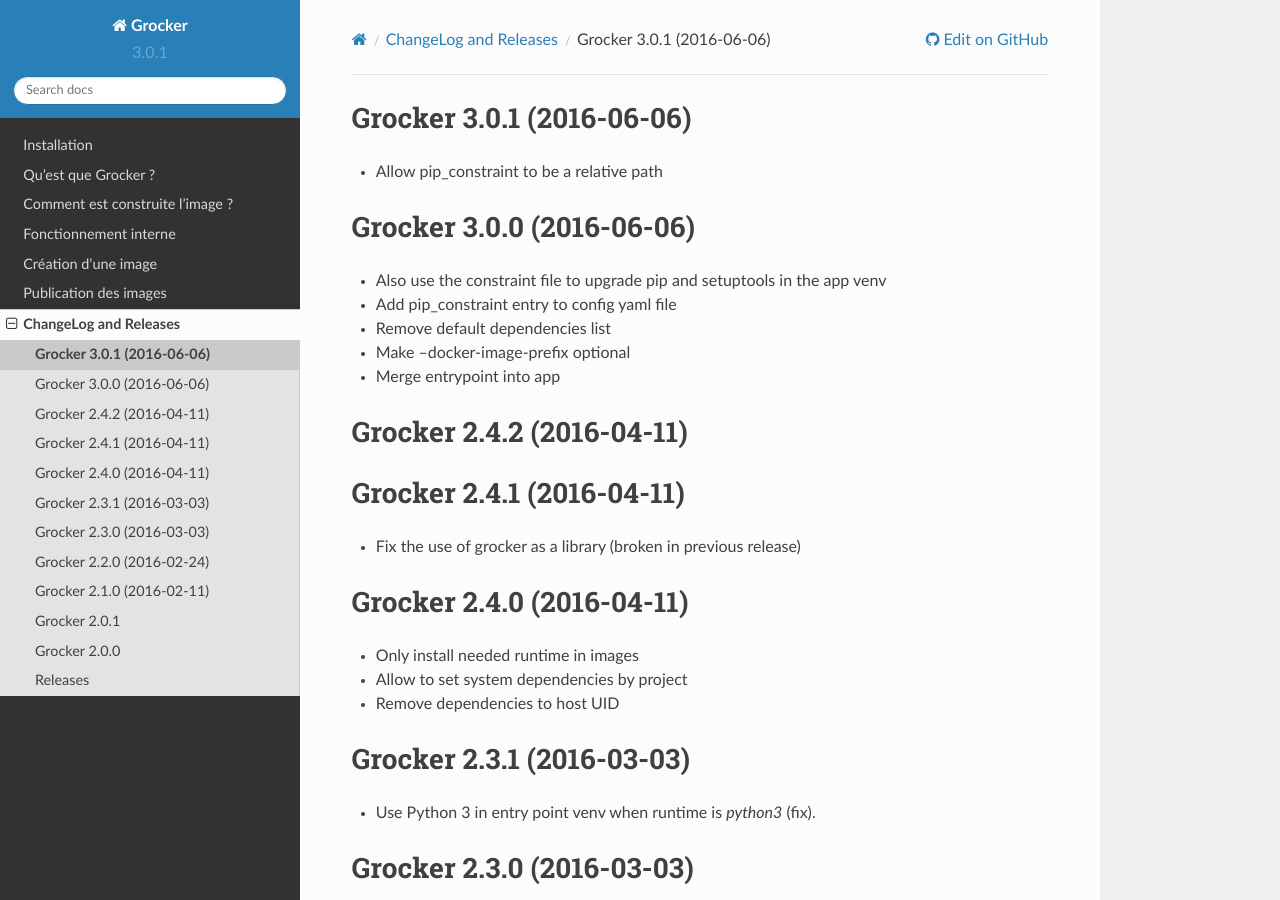
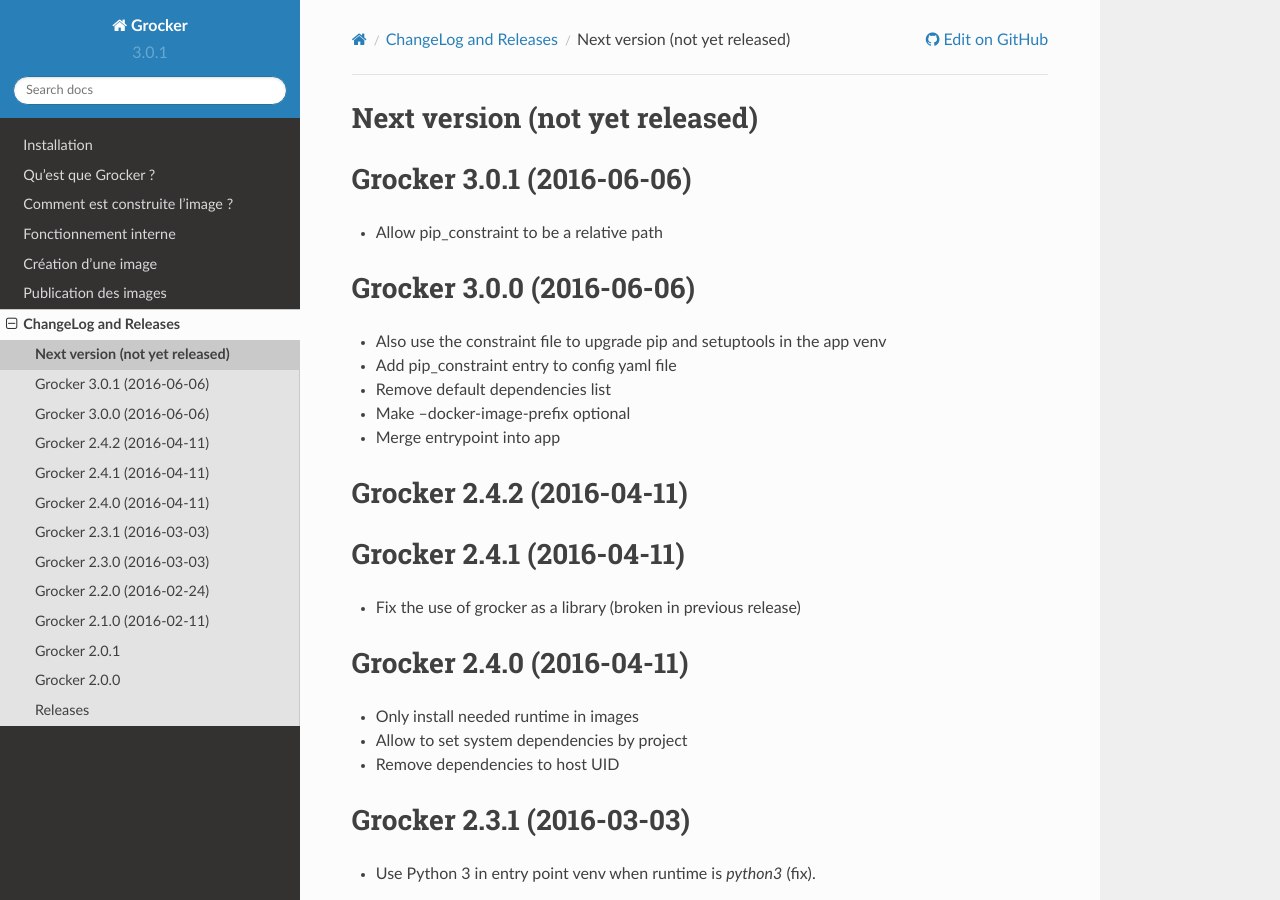
Before and after one commit to Polyconseil/grocker, a Sphinx documentation site: the page built from docs/changelog.rst, in a window 1280 px wide and 900 px high. Built offline with Sphinx 7.4.7 and the Read the Docs theme 2.0.0, drawn with Linux system fonts in a browser that asks for light colours.

Commit message:
Prepare changelog for next version.

```diff
--- a/docs/changelog.rst
+++ b/docs/changelog.rst
@@ -1,3 +1,8 @@
+Next version (not yet released)
+-------------------------------
+
+
+
 Grocker 3.0.1 (2016-06-06)
 --------------------------
 
```
